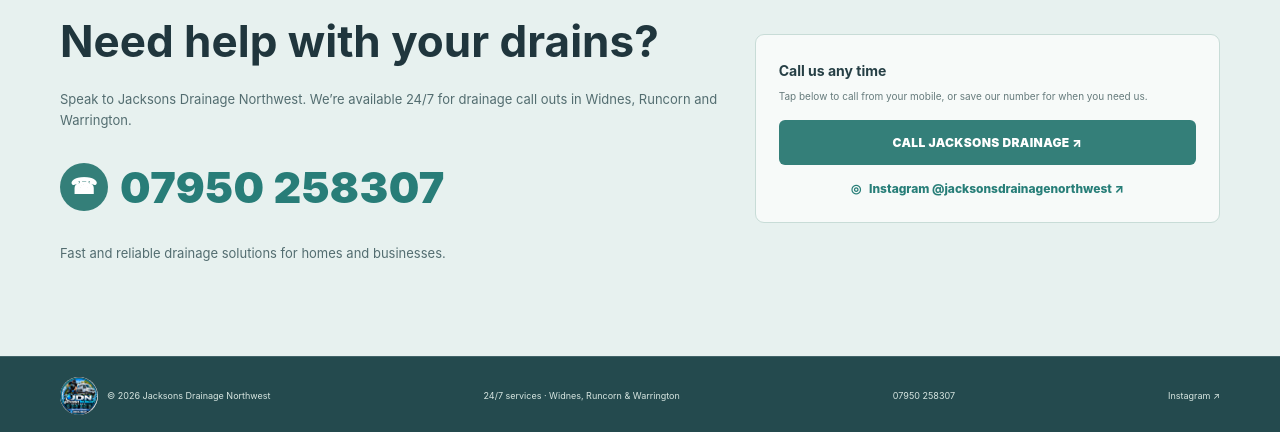
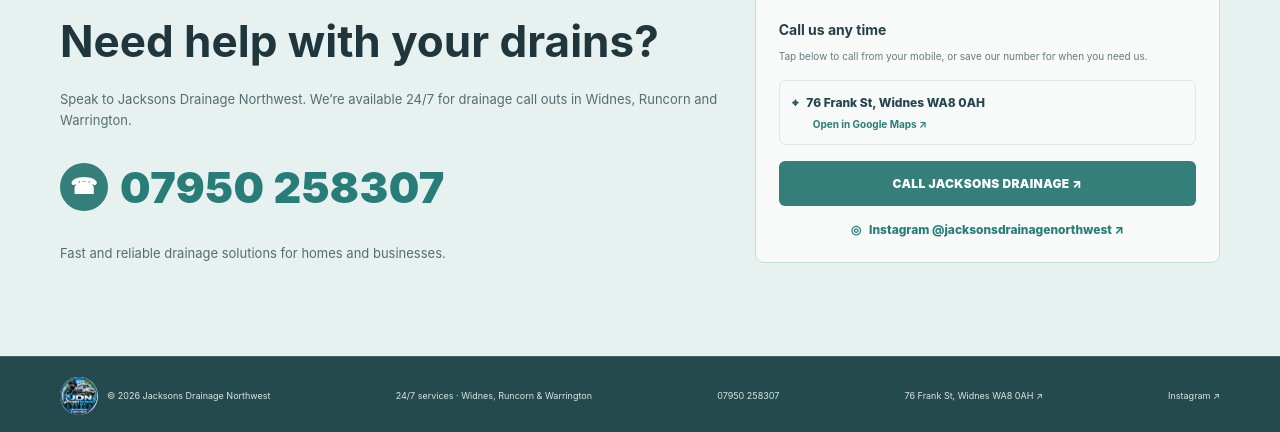
Before and after one commit to kmanxd2-cmd/jacksonsdrainage, a plain HTML site: page index.html in a window 1280 px wide. Shown: the part 3968-4400 px from the top of the page. Drawn offline with Linux system fonts and the light colour scheme.

Commit message:
Add files via upload

```diff
--- a/index.html
+++ b/index.html
@@ -304,6 +304,7 @@
 <div class="contact-card">
 <b>Call us any time</b>
 <small>Tap below to call from your mobile, or save our number for when you need us.</small>
+<a class="address-link" href="https://share.google/nIZkucaxz7uLP5kdU" target="_blank" rel="noopener noreferrer">⌖ &nbsp; 76 Frank St, Widnes WA8 0AH <span>Open in Google Maps ↗</span></a>
 <a class="btn btn-primary" href="tel:+447950258307">CALL JACKSONS DRAINAGE ↗</a><a class="instagram-link" href="https://www.instagram.com/jacksonsdrainagenorthwest" target="_blank" rel="noopener noreferrer">◎ &nbsp; Instagram @jacksonsdrainagenorthwest ↗</a>
 </div>
 </div>
@@ -317,7 +318,7 @@
 <span>© <span id="year">2026</span> Jacksons Drainage Northwest</span>
 </div>
 <span>24/7 services · Widnes, Runcorn &amp; Warrington</span>
-<a href="tel:+447950258307">07950 258307</a><a href="https://www.instagram.com/jacksonsdrainagenorthwest" target="_blank" rel="noopener noreferrer">Instagram ↗</a>
+<a href="tel:+447950258307">07950 258307</a><a href="https://share.google/nIZkucaxz7uLP5kdU" target="_blank" rel="noopener noreferrer">76 Frank St, Widnes WA8 0AH ↗</a><a href="https://www.instagram.com/jacksonsdrainagenorthwest" target="_blank" rel="noopener noreferrer">Instagram ↗</a>
 </div>
 </footer>
 <script>
--- a/styles.css
+++ b/styles.css
@@ -67,6 +67,7 @@ header{background:#ffffffed;border-bottom:1px solid #dce7e4;box-shadow:0 4px 18p
 /* Single-page area detail sections and Instagram contact */
 .area-detail-page{scroll-margin-top:110px}.area-detail-page[hidden]{display:none!important}
 .instagram-link{display:block;margin-top:14px;color:#277e78;font-size:12px;font-weight:800;text-align:center}.footer a:hover,.instagram-link:hover{color:#72c6b8}
+.address-link{display:flex;flex-direction:column;gap:4px;margin:0 0 16px;padding:12px;border:1px solid #dce7e4;border-radius:7px;color:#24464d;font-size:12px;font-weight:800;text-decoration:none}.address-link span{padding-left:21px;color:#277e78;font-size:10px;font-weight:700}.address-link:hover{border-color:#8ebdb5;background:#eef6f4}
 @media(max-width:760px){.area-detail-page{scroll-margin-top:145px}}
 
 /* Simplified service-first presentation */
```
Also changed, not shown: 1 other file.
